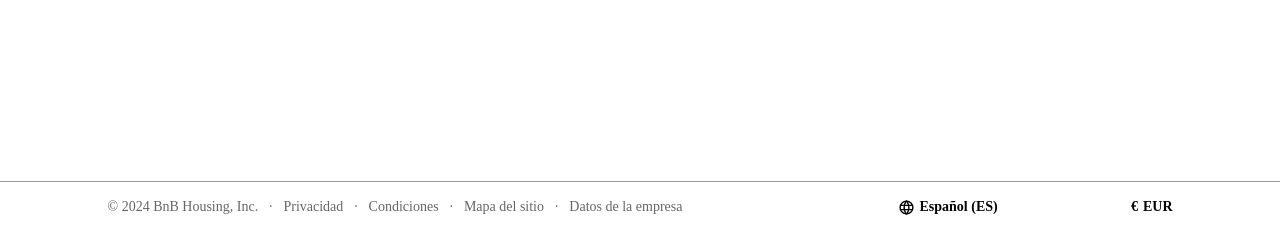
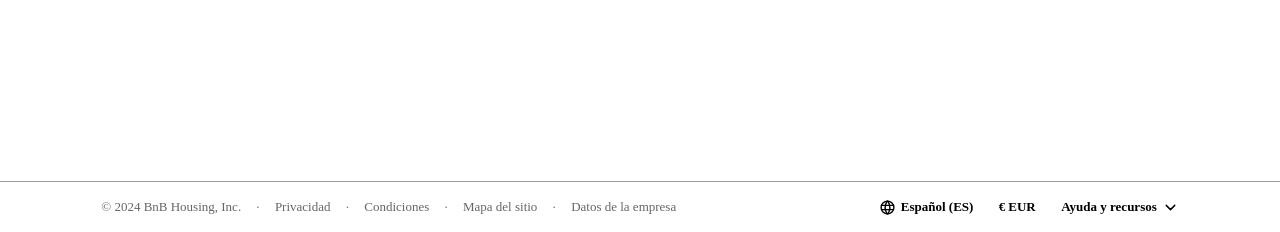
Before and after one commit to Alejandro906/Django-PHP-App, a Django app: template Project/App/templates/partials/footer.html in a window 1280 px wide. Shown: the part 568-800 px from the top of the page. Run offline with Django 5.2, Linux system fonts and the light colour scheme; the template is opened without the code that fills it, so the values that code supplies are empty.

Commit message:
Add the reommended housing and changes to the footer

```diff
--- a/Project/App/models.py
+++ b/Project/App/models.py
@@ -27,6 +27,7 @@ class Casa(models.Model):
     AC = models.BooleanField(default=False)
     wifi = models.BooleanField(default=False)
     date_uploaded = models.DateTimeField(auto_now_add=True , null = True, blank=True)
+    recommended = models.BooleanField(default=False, null=True, blank=True)
 
     def __str__(self):
         return f"casa en {self.country} con direccion {self.address}"
--- a/Project/App/templates/partials/casas.html
+++ b/Project/App/templates/partials/casas.html
@@ -2,6 +2,9 @@
     <div class="house-container">
         {% with casa.casa_images.first as image%}
         <img src="{{image.image.url}}" class="house-image">
+        {%if casa.recommended %}
+        <span class="span-recommend">Recomendación del viajero</span>
+        {%endif%}
         {% endwith %}
         <div class="house-contianer-title">
             <span>{{ casa.city }}, {{ casa.country }}</span>
@@ -14,7 +17,7 @@
             <span>Gestionado por una empresa</span>
         </div>
         <div class="rooms-container">
-            <span>{{casa.rooms}} rooms</span>
+            <span>{{casa.rooms}} habitaciones</span>
         </div>
         <div class="date_uploaded-container">
             <span>{{casa.date_uploaded}}</span>
--- a/Project/App/templates/partials/footer.html
+++ b/Project/App/templates/partials/footer.html
@@ -12,7 +12,7 @@
         border-top: 1px solid #9b9b9b;
         height: 50px;
         justify-content: space-around;
-        font-size: 14px;
+        font-size: 13px;
         align-items: center;
         position: fixed;
         bottom: 0;
@@ -21,21 +21,22 @@
         background-color: white;
         font-family: Nunito Sans;
     }
-    .right-section{
+    .left-section{
         display: flex;
         justify-content: space-between;
         width: 100%;
         max-width: 575px;
         color: #666666;
     }
-    .left-section{
+    .right-section{
         display: flex;
         justify-content: space-between;
         width: 100%;
-        max-width: 275px;
+        max-width: 300px;
         font-weight: bold;
         color: black;
         align-items: center;
+
     }
     .right-section>span, .left-section>span{
         cursor: pointer;
@@ -45,10 +46,30 @@
         gap: 5px;
         align-items: center;
     }
+    .world-icon-container>svg{
+        padding: 0;
+    }
+    .currency-container{
+        display: flex;
+        gap: 3px;
+        align-items: center;
+    }
+    .ayuda-div{
+        display: flex;
+        gap: 5px;
+        align-items: center;
+        cursor: pointer;
+    }
+    .ayuda-div:hover{
+        text-decoration: dashed;
+    }
+    .ayuda-div>svg{
+        padding: 0;
+    }
 </style>
 <body>
     <div class="footer">
-        <div class="right-section">
+        <div class="left-section">
             <span>© 2024 BnB Housing, Inc.</span>
             <span>·</span>
             <span>Privacidad</span>
@@ -59,14 +80,18 @@
             <span>·</span>
             <span>Datos de la empresa</span>
         </div>
-        <div class="left-section">
+        <div class="right-section">
             <div class="world-icon-container">
                 <svg xmlns="http://www.w3.org/2000/svg"  width="17"  height="17"  viewBox="0 0 24 24"  fill="none"  stroke="currentColor"  stroke-width="2"  stroke-linecap="round"  stroke-linejoin="round"  class="icon icon-tabler icons-tabler-outline icon-tabler-world"><path stroke="none" d="M0 0h24v24H0z" fill="none"/><path d="M3 12a9 9 0 1 0 18 0a9 9 0 0 0 -18 0" /><path d="M3.6 9h16.8" /><path d="M3.6 15h16.8" /><path d="M11.5 3a17 17 0 0 0 0 18" /><path d="M12.5 3a17 17 0 0 1 0 18" /></svg>
                 <span>Español (ES)</span>
             </div>
-            <div class="world-icon-container">
+            <div class="currency-container">
                 <span>€</span>
                 <span>EUR</span>
+            </div>
+            <div class="ayuda-div">
+                <span class="ayuda-recursos">Ayuda y recursos</span>
+                <svg  xmlns="http://www.w3.org/2000/svg"  width="17"  height="17"  viewBox="0 0 24 24"  fill="none"  stroke="currentColor"  stroke-width="2"  stroke-linecap="round"  stroke-linejoin="round"  class="icon icon-tabler icons-tabler-outline icon-tabler-chevron-down"><path stroke="none" d="M0 0h24v24H0z" fill="none"/><path d="M6 9l6 6l6 -6" /></svg>
             </div>
         </div>
     </div>
```
Also changed, not shown: Project/App/templates/home.html (+14 -3 lines), Project/App/migrations/0007_casa_recommended.py (added), Project/db.sqlite3.
